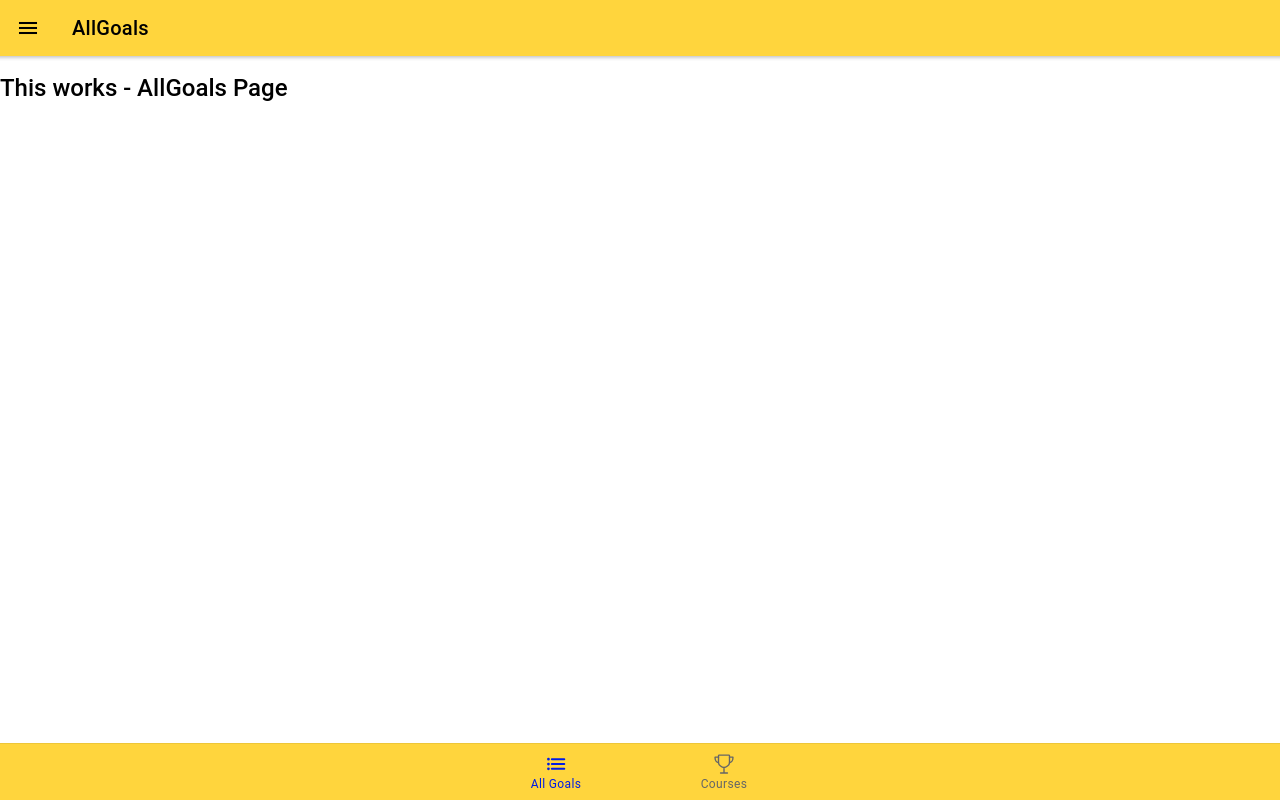
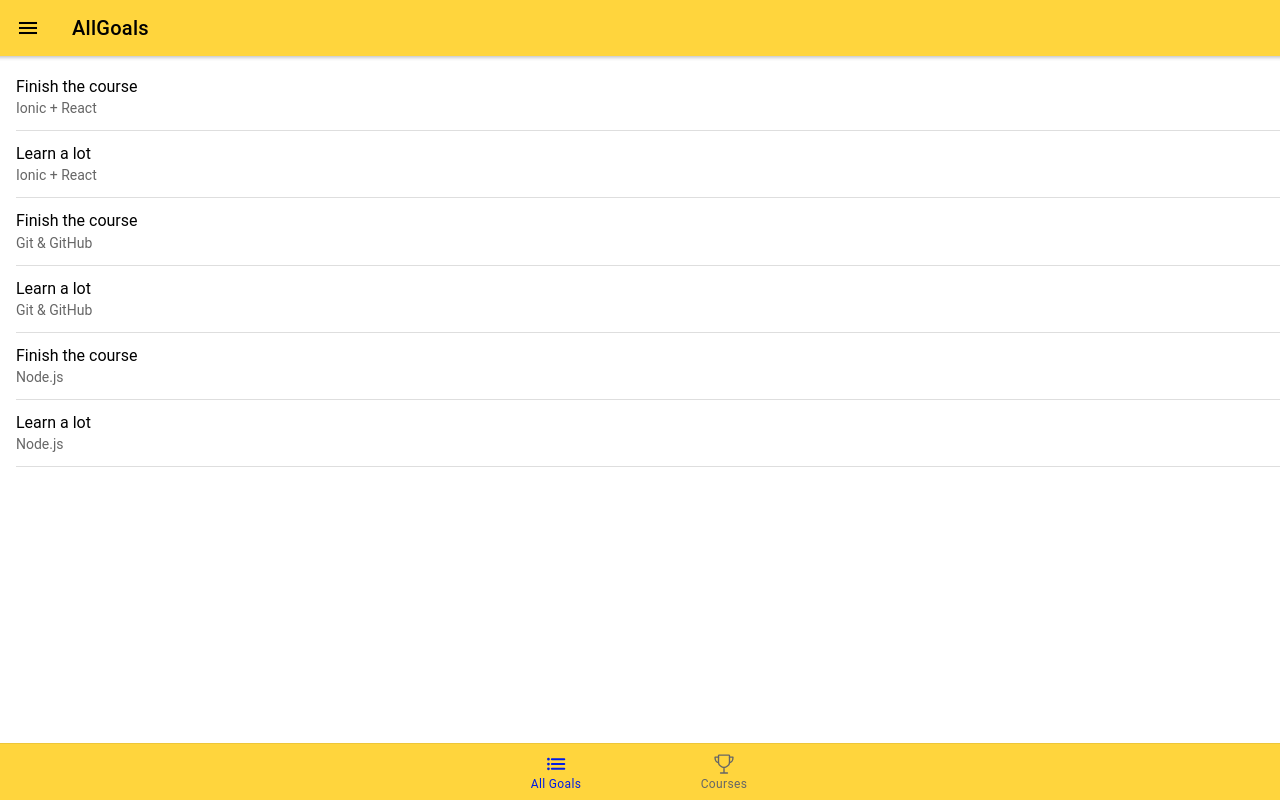
Before and after one commit to KingLouie1994/ionic-react-2, a React (Create React App) app: page /courses/all-goals in a window 1280 px wide. Built offline with nearby package versions, Linux system fonts and the light colour scheme.

Commit message:
all goals page shows the goals of all courses now

```diff
--- a/src/pages/AllGoals.tsx
+++ b/src/pages/AllGoals.tsx
@@ -3,13 +3,30 @@ import {
   IonButtons,
   IonContent,
   IonHeader,
+  IonItem,
+  IonLabel,
+  IonList,
   IonMenuButton,
   IonPage,
   IonTitle,
   IonToolbar,
 } from "@ionic/react";
 
+import { COURSE_DATA } from "./Courses";
+
 const AllGoals: React.FC = () => {
+  const goals = COURSE_DATA.map((course) => {
+    return course.goals.map((goal) => {
+      return { ...goal, courseTitle: course.title };
+    });
+  }).reduce((goalArr, nestedGoals) => {
+    let updatedGoalArray = goalArr;
+    for (const goal of nestedGoals) {
+      updatedGoalArray = updatedGoalArray.concat(goal);
+    }
+    return updatedGoalArray;
+  }, []);
+
   return (
     <IonPage>
       <IonHeader>
@@ -21,7 +38,18 @@ const AllGoals: React.FC = () => {
         </IonToolbar>
       </IonHeader>
       <IonContent>
-        <h2>This works - AllGoals Page</h2>
+        <IonList>
+          {goals.map((goal) => {
+            return (
+              <IonItem key={goal.id}>
+                <IonLabel>
+                  <h2>{goal.text}</h2>
+                  <p>{goal.courseTitle}</p>
+                </IonLabel>
+              </IonItem>
+            );
+          })}
+        </IonList>
       </IonContent>
     </IonPage>
   );
--- a/src/pages/CourseTabs.tsx
+++ b/src/pages/CourseTabs.tsx
@@ -20,7 +20,7 @@ const CourseTabs: React.FC = () => {
   return (
     <IonTabs>
       <IonRouterOutlet>
-        <Redirect exact path="/courses" to="/courses/list" />
+        <Redirect exact path="/courses" to="/courses/all-goals" />
         <Switch>
           <Route exact path="/courses/list">
             <Courses />
```
